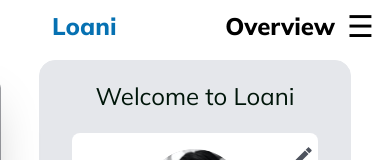
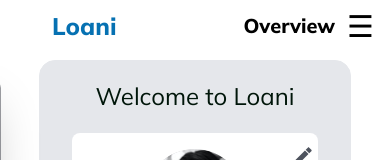
Before and after one commit to Smartbabbe/Loan-app, a Next.js app: page /dashboardPage/1 in a window 390 px wide. Shown: the top 160 px of the page. Built offline with nearby package versions, Linux system fonts and the light colour scheme.

Commit message:
Worked on the size of the text of dashboard header on small screen

```diff
--- a/src/components/ui/Dashboard/DashboardPageWrapper.tsx
+++ b/src/components/ui/Dashboard/DashboardPageWrapper.tsx
@@ -104,7 +104,7 @@
     <DashboardLayout>
       <DashboardHeader
         headertitle={headerTitle || activeMenu}
-        className="max-md:text-2xl"
+        className="max-md:text-xl"
         onMenuButtonClick={toggleLeftSide} // Pass the toggle function
       />
       <LeftRightLayout
```
